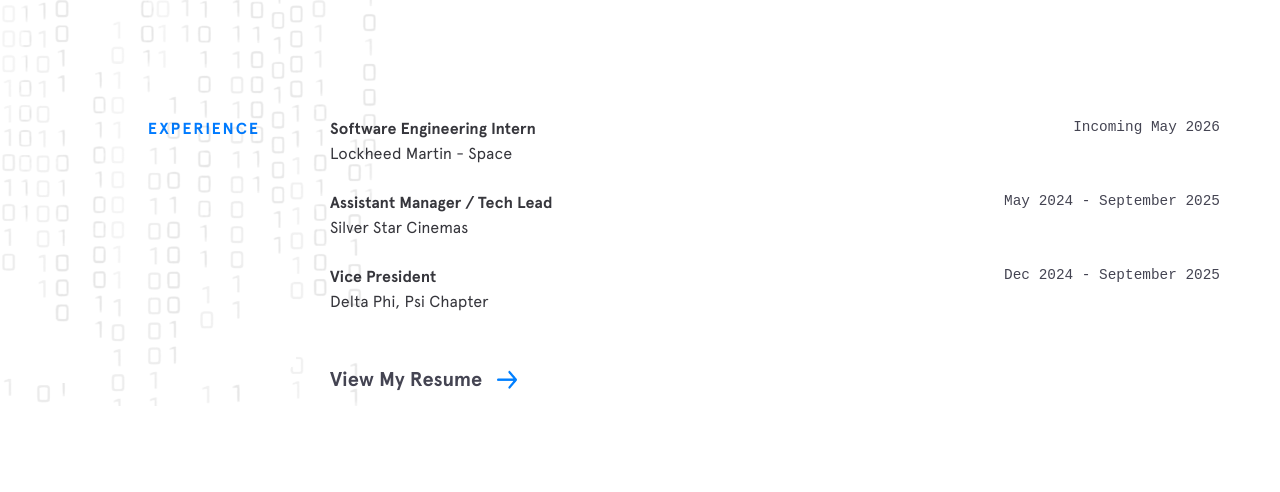
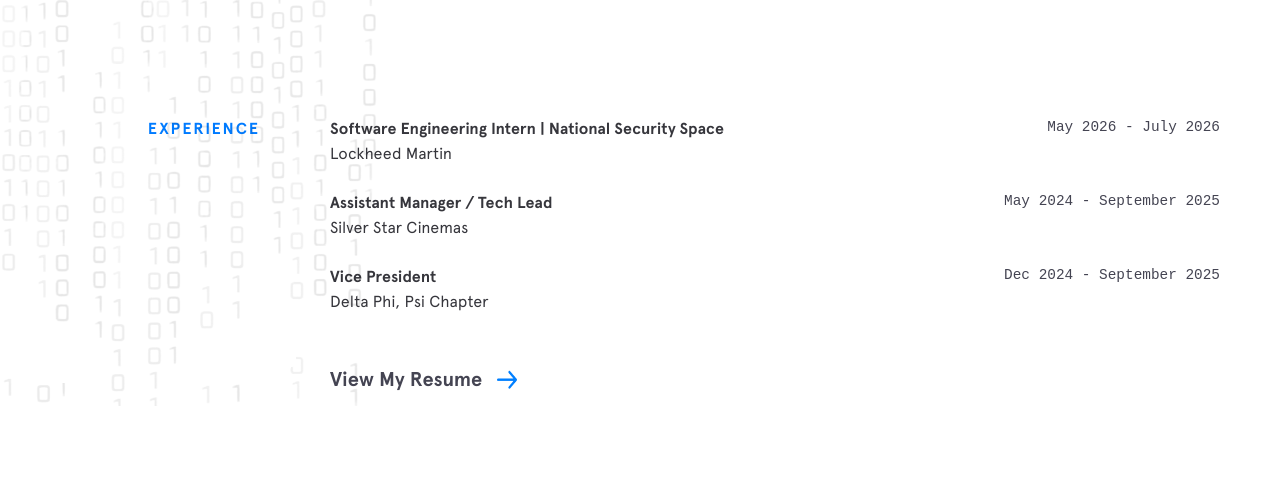
Before and after one commit to Ca1eb9/calebpenley, a Gatsby site in the folder website/: page / in a window 1280 px wide. Shown: the part 1399-1891 px from the top of the page. Built offline with nearby package versions, Linux system fonts and the light colour scheme; Gatsby itself is replaced by a stand-in of ours.

Commit message:
Update experience

```diff
--- a/website/src/components/experience/experience.js
+++ b/website/src/components/experience/experience.js
@@ -3,10 +3,10 @@ import "./experience.scss"
 
 
 const experienceData = [{
-  "company": "Lockheed Martin - Space",
-  "url": "https://www.lockheedmartin.com/en-us/who-we-are/business-areas/space.html",
-  "time": "Incoming May 2026",
-  "position": "Software Engineering Intern"
+  "company": "Lockheed Martin",
+  "url": "https://www.lockheedmartin.com/en-us/capabilities/space/national-security-space.html",
+  "time": "May 2026 - July 2026",
+  "position": "Software Engineering Intern | National Security Space"
 }, {
   "company": "Silver Star Cinemas",
   "url": "https://silverstarcinemas.com/",
```
